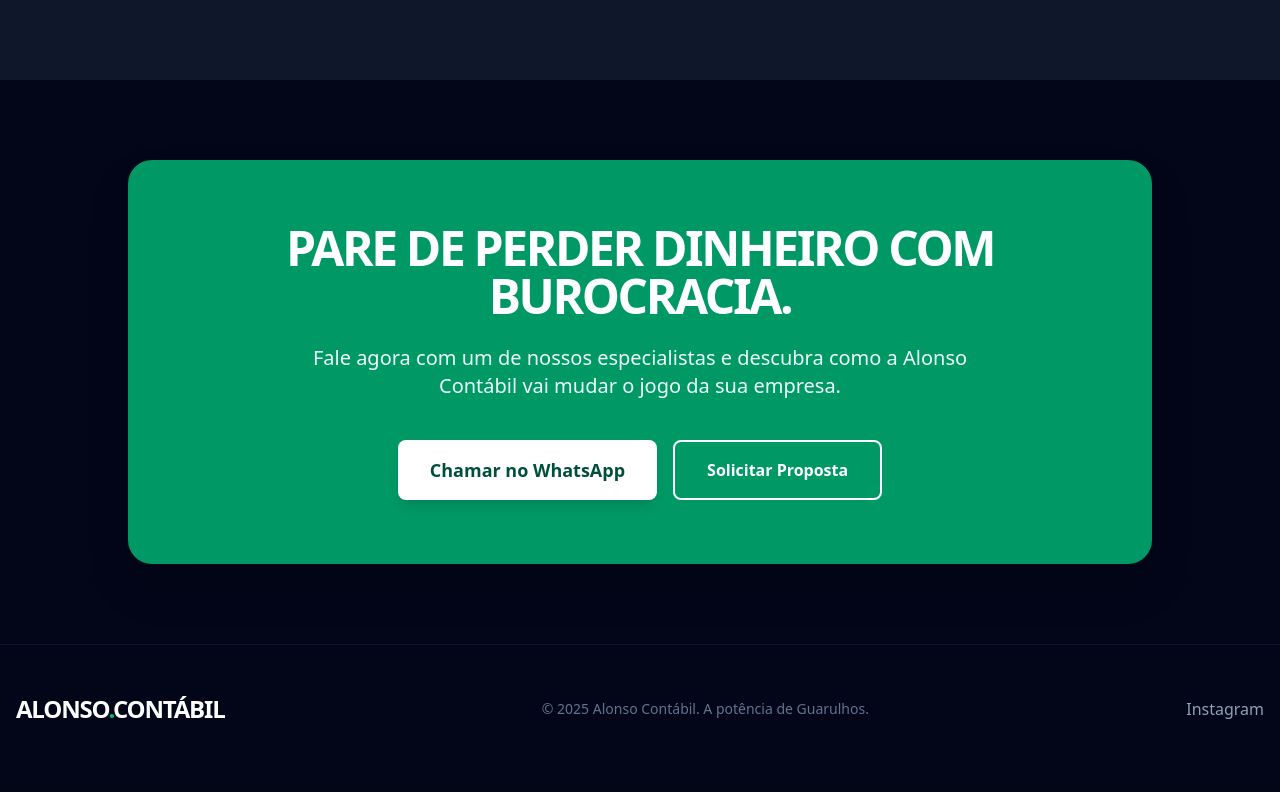
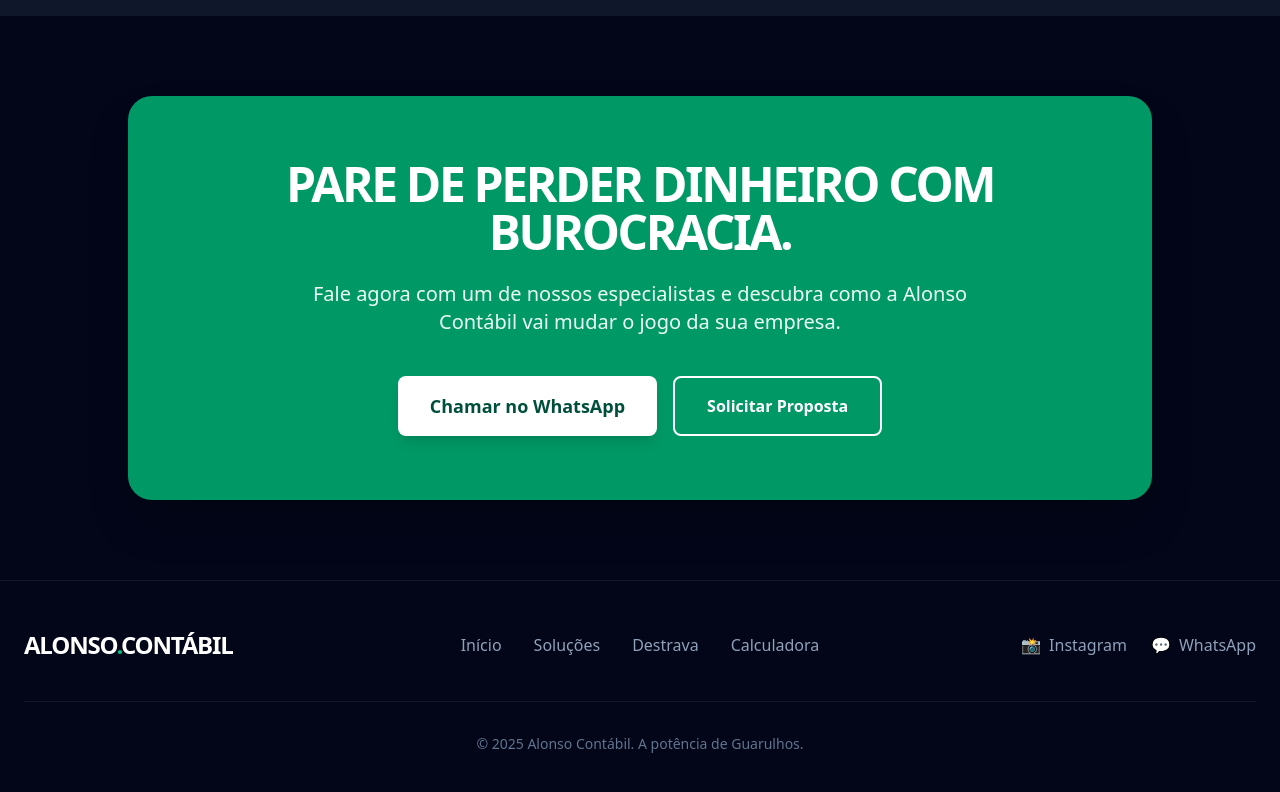
Before and after one commit to Adrianoocf/alonsocontabilnew, a React (Vite) app in the folder alonso-contabil/: page / in a window 1280 px wide. Shown: the part 1286-2078 px from the top of the page. Built offline with nearby package versions, Linux system fonts and the light colour scheme.

Commit message:
calc em 29/1/2026 11:45

```diff
--- a/alonso-contabil/index.html
+++ b/alonso-contabil/index.html
@@ -2,7 +2,7 @@
 <html lang="en">
   <head>
     <meta charset="UTF-8" />
-    <link rel="icon" type="image/svg+xml" href="/vite.svg" />
+    <link rel="icon" href="/logoinsta.png" />
     <meta name="viewport" content="width=device-width, initial-scale=1.0" />
     <title>alonso-contabil</title>
   </head>
--- a/alonso-contabil/src/App.jsx
+++ b/alonso-contabil/src/App.jsx
@@ -50,20 +50,47 @@
         const t = texto.normalize('NFD').replace(/[\u0300-\u036f]/g, "").toLowerCase();
 
         const termosAnexoV = [
-            /desenvol|program|soft|sistem|ti\b|tecno|dados|web|site|app|aplicati|cloud|suporte tec/,
-            /medic|doutor|clinic|saude|dentist|odont|psicol|nutri|fisioter|fono|veterin|laborat|enferm|terap|fisia/,
-            /engenh|arquit|urbanis|topogra|geo|proj/,
-            /consult|assessoria|gestao|market|publicid|propag|design|redat|jornal|tradut|audit|intermed|represent|perit|aval/
-        ];
+            // Tecnologia / TI
+            /desenvol|program|soft|sistem|ti\b|tecno|dados|data|web|site|portal|app|aplicati|cloud|infra|devops|suporte tec|helpdesk|analist|consult ti|seguranca da informac|ciber|rede|banco de dados/,
+            // Saúde / Profissionais da saúde
+            /medic|doutor|clinic|saude|dentist|odont|psicol|psiquiatr|nutri|fisioter|fono|veterin|laborat|biomed|enferm|terap|fisia|farmac|radiolog|estet med|acupuntur/,
+            // Engenharia / Arquitetura
+            /engenh|arquit|urbanis|topogra|geo|geolog|agrimen|agrari|proj|calculo estrut|obra tecnica|laudo tecnic|art\b|rrt\b/,
+            // Consultoria / Intelectual
+            /consult|assessoria|gestao|planej|estrateg|coach|mentoria|trein corpor|business|process|organizac|compliance|governanc/,
+            // Marketing / Comunicação intelectual
+            /market|publicid|propag|design|branding|ux|ui|redat|copy|conteud|social media|seo|trafego pago|midia|jornal|editor|comunicac/,
+            // Jurídico / Contábil / Financeiro
+            /advoc|jurid|direito|contab|contador|auditor|audit|perit|avaliac|econom|financ|invest|controlador|planej tribut/,
+            // Educação intelectual
+            /professor|docent|ensino superior|palestr|instrutor|treinament tecnico|educac corpor|ead|curso online/,
+            // Outros intelectuais
+            /tradut|interprete|pesquis|cientif|estatist|atuar|perici|analise tecnic/
+            ];
 
         const termosAnexoIII = [
-            /manuten|repar|consert|instal|eletric|hidraul|mecanic|pedreir|pintor|obra|construc|serral|marcen|vidrac|monta/,
-            /salao|barbe|cabel|manic|pedic|estetic|belez|maquia|depil|cilio|sobrancelh|tatu/,
-            /restauran|bar\b|lanch|pizz|hamburg|alimen|comid|buffet|bolo|doce|gastron/,
-            /transp|frete|mudanc|escolar|motorist|logist|entreg|motoboy|carga/,
-            /contab|digit|escrit|ensino|curso|treinament|aula|creche|escola|idios|traduc/,
-            /limpez|faxin|diarist|dedetiz|jardin|portar|vigil|zelad/,
-            /grafic|impres|fotog|filmagem|event|promoc|agenc|viagem|lavand|costur/
+            // Manutenção / Construção
+            /manuten|repar|consert|instal|eletric|hidraul|mecanic|pedreir|pintor|obra|construc|reforma|serral|solda|marcen|vidrac|monta|gesso|forro|telhad|impermeab/,
+            // Beleza / Estética
+            /salao|barbe|cabel|manic|pedic|estetic|belez|maquia|depil|cilio|sobrancelh|tatu|pierc|spa|massag/,
+            // Alimentação
+            /restauran|bar\b|lanch|pizz|hamburg|alimen|comid|buffet|bolo|doce|confeit|padar|panific|gastron|cozinha|delivery/,
+            // Transporte / Logística
+            /transp|frete|mudanc|escolar|motorist|uber|taxi|logist|entreg|motoboy|carga|coleta|distribuic/,
+            // Educação básica / apoio
+            /creche|escola|bercar|reforc escolar|aula partic|idiom|lingua|alfabet|educac infantil/,
+            // Serviços administrativos / apoio
+            /digit|escrit|secretari|backoffice|call center|teleatend|cobranc|arquivo|protocol|portar|recepc/,
+            // Limpeza / Conservação
+            /limpez|faxin|diarist|dedetiz|jardin|capin|zelad|conserv|higieniz|desinfecc/,
+            // Gráfica / Produção
+            /grafic|impres|plotag|copiador|xerox|encadern|serigraf|silk|estampa/,
+            // Eventos / Serviços gerais
+            /fotog|filmagem|video|event|buffet|promoc|agenc|viagem|turism|cerimonial|sonoriz|iluminac/,
+            // Lavanderia / Costura
+            /lavand|passad|costur|ajust|conserto roupa|bordad|tinturaria/,
+            // Comércio / varejo
+            /comerc|loj|varej|atacad|revend|distribuidor|marketplace|ecommerce|venda de/
         ];
 
         for (let regex of termosAnexoV) {
@@ -388,8 +415,11 @@
         <div className="pt-32 pb-20 animate-fade-in-up min-h-screen">
             <div className="max-w-7xl mx-auto px-4 sm:px-6 lg:px-8">
                 <div className="text-center mb-12">
-                    <h1 className="text-4xl md:text-6xl font-black mb-6 text-white uppercase tracking-tighter">
-                        SIMULADOR DE <span className="text-transparent bg-clip-text bg-gradient-to-r from-emerald-400 to-cyan-400">IMPOSTOS</span>
+                    <h1 className="text-4xl md:text-6xl font-black mb-6 text-white uppercase tracking-tight">
+                        SIMULADOR DE{' '}
+                        <span className="text-transparent bg-clip-text bg-gradient-to-r from-emerald-400 to-cyan-400">
+                            IMPOSTOS
+                        </span>
                     </h1>
                     <p className="text-slate-400 text-xl max-w-2xl mx-auto font-light">
                         Descubra quanto você pagaria em cada regime tributário
@@ -500,6 +530,7 @@
                 ESTRATÉGIAS DE <br />
                 <span className="text-transparent bg-clip-text bg-gradient-to-r from-emerald-400 to-cyan-400">PERFORMANCE</span>
             </h1>
+
             <p className="text-slate-400 text-xl max-w-3xl mx-auto font-light mb-16">Informação técnica e direta para quem busca o próximo nível.</p>
             <div className="grid grid-cols-1 md:grid-cols-2 gap-8 mb-20 text-left">
                 <div className="bg-slate-900 border border-slate-800 p-10 rounded-2xl group hover:border-emerald-500/50 transition-all shadow-lg hover:shadow-emerald-500/10">
@@ -593,7 +624,7 @@
               </div>
             </div>
           </section>
-          <section id="solucoes" className="py-20 bg-slate-900 scroll-mt-20">
+          <section id="solucoes" className="py-12 bg-slate-900 scroll-mt-20">
             <div className="max-w-7xl mx-auto px-6 sm:px-6 lg:px-8">
               <div className="text-center mb-16"><h2 className="text-3xl md:text-4xl font-bold text-white mb-4">O que sua empresa precisa?</h2><p className="text-slate-400 text-lg">Não importa o tamanho do problema, nós temos a solução exata.</p></div>
               <div className="grid grid-cols-1 md:grid-cols-3 gap-8">
@@ -620,15 +651,49 @@
           <DestravaPage />
       )}
 
-      <footer className="bg-slate-950 py-12 border-t border-slate-900">
-        <div className="max-w-7xl mx-auto px-4 flex flex-col md:flex-row justify-between items-center gap-6">
-          <div className="text-2xl font-black tracking-tighter text-white">ALONSO<span className="text-emerald-500">.</span>CONTÁBIL</div>
-          <p className="text-slate-500 text-sm">© 2025 Alonso Contábil. A potência de Guarulhos.</p>
-          <div className="flex gap-6">
-            <a href="https://instagram.com/alonsocontabil" target="_blank" className="text-slate-400 hover:text-white transition-colors">Instagram</a>
-          </div>
+<footer className="bg-slate-950 py-12 border-t border-slate-900">
+  <div className="max-w-7xl mx-auto px-6">
+
+    {/* GRID 3 COLUNAS */}
+    <div className="grid grid-cols-1 md:grid-cols-3 gap-8 items-center mb-10">
+
+      {/* 1. ESQUERDA: Logo */}
+      <div className="flex flex-col items-center md:items-start text-center md:text-left md:justify-self-start">
+        <div className="text-2xl font-black tracking-tighter text-white">
+          ALONSO<span className="text-emerald-500">.</span>CONTÁBIL
         </div>
-      </footer>
+      </div>
+
+      {/* 2. CENTRO: Links (Fonte Maior e Mais Espaçamento) */}
+      {/* Mudanças: gap-12 (mais espaço) e text-base (fonte tamanho padrão/header) */}
+      <nav className="flex flex-wrap justify-center gap-8 text-base text-slate-400 font-medium md:justify-self-center">
+        <button onClick={(e) => handleNav('home', e)} className="hover:text-emerald-400 transition-colors">Início</button>
+        <button onClick={(e) => handleNav('solucoes', e)} className="hover:text-emerald-400 transition-colors">Soluções</button>
+        <button onClick={(e) => handleNav('destrava', e)} className="hover:text-emerald-400 transition-colors">Destrava</button>
+        <button onClick={(e) => handleNav('calculadora', e)} className="hover:text-emerald-400 transition-colors">Calculadora</button>
+      </nav>
+
+      {/* 3. DIREITA: Social (Ajustei para text-base para acompanhar o meio) */}
+      <div className="w-full flex justify-center md:justify-end md:justify-self-end">
+        <div className="flex items-center gap-6 text-base text-slate-400 font-medium">
+          <a href="https://instagram.com/alonsocontabil" target="_blank" rel="noopener noreferrer" className="hover:text-white transition-colors flex items-center gap-2">
+            <span>📸</span> Instagram
+          </a>
+          <a href="https://wa.me/5511995172741" target="_blank" rel="noopener noreferrer" className="hover:text-white transition-colors flex items-center gap-2">
+            <span>💬</span> WhatsApp
+          </a>
+        </div>
+      </div>
+
+    </div>
+
+    {/* COPYRIGHT: Mantido discreto */}
+    <div className="border-t border-slate-900 pt-8 text-center text-sm text-slate-500">
+      <p>© 2025 Alonso Contábil. A potência de Guarulhos.</p>
+    </div>
+
+  </div>
+</footer>
     </div>
   );
 }
```
